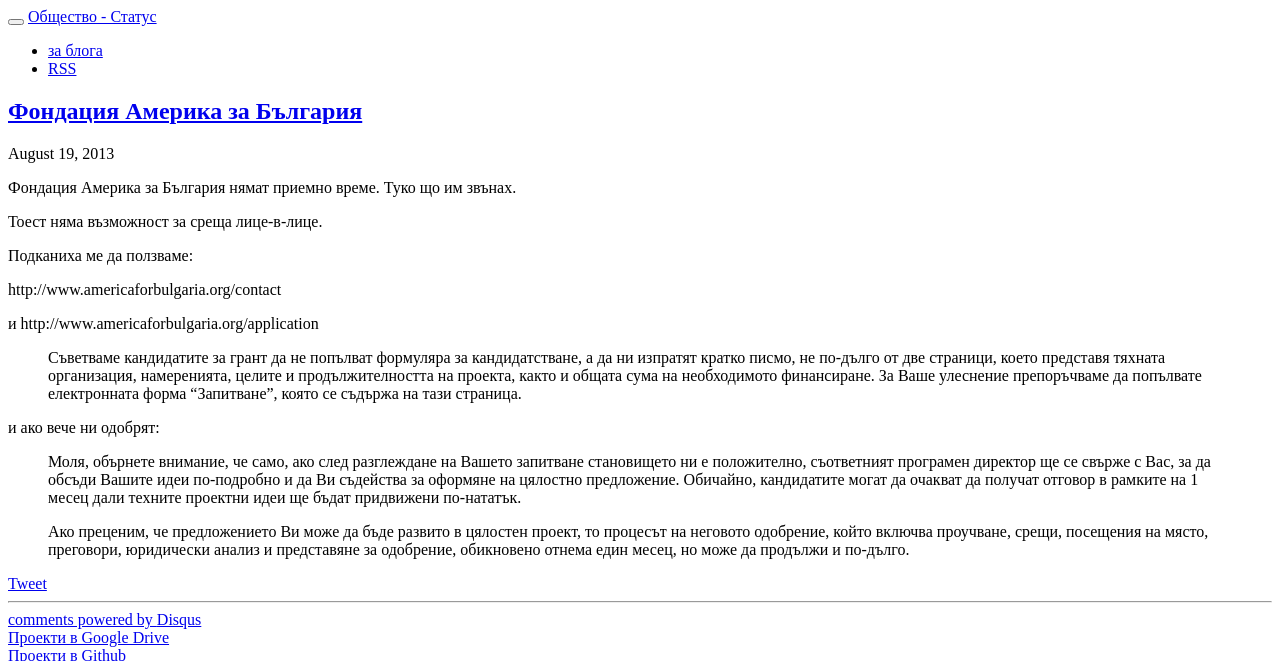
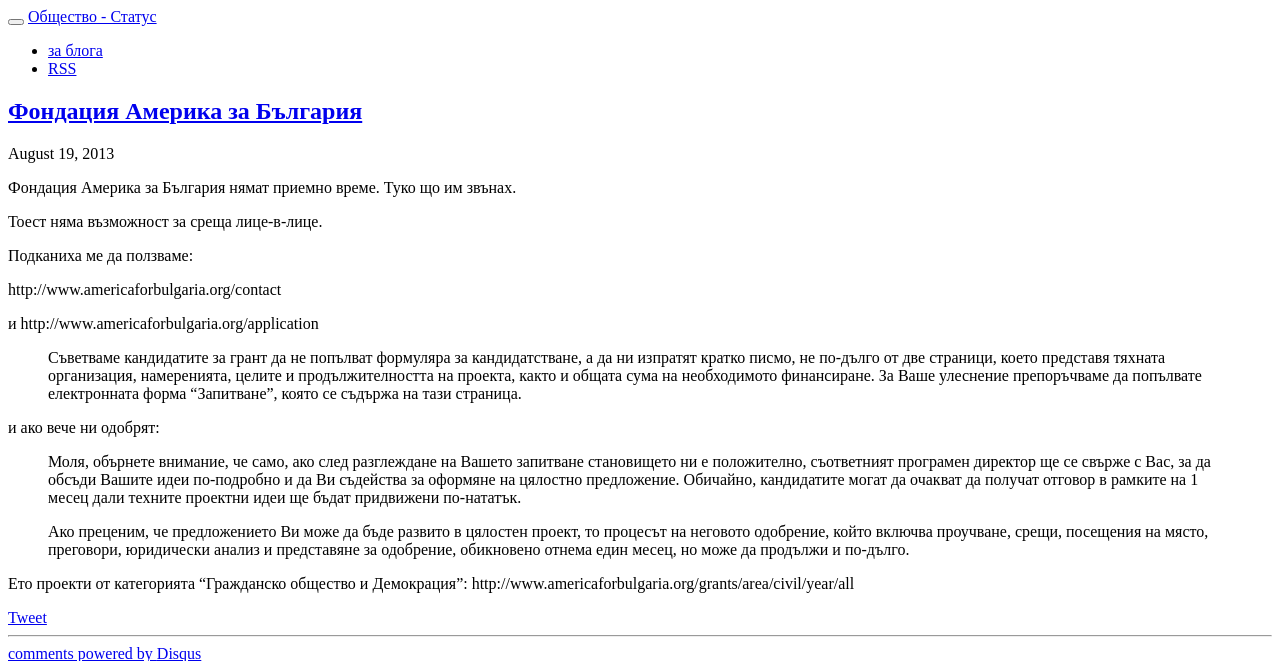
Before and after one commit to obshtestvo/obshtestvo.github.io, a Jekyll site: the page built from _posts/2013-08-19-america-for-bulgaria.md, in a window 1280 px wide, cut to the strip 0-661 px from the top of the page. Built offline with Jekyll 4.4.1, drawn with Linux system fonts in a browser that asks for light colours; nearby versions of some CDN libraries; Markdown is read by kramdown in place of the engine named in the settings; comment, search, counter and statistics services are not loaded.

Commit message:
Updated 2013-08-19-america-for-bulgaria.md

```diff
--- a/_posts/2013-08-19-america-for-bulgaria.md
+++ b/_posts/2013-08-19-america-for-bulgaria.md
@@ -23,3 +23,6 @@
 > Моля, обърнете внимание, че само, ако след разглеждане на Вашето запитване становището ни е положително, съответният програмен директор ще се свърже с Вас, за да обсъди Вашите идеи по-подробно и да Ви съдейства за оформяне на цялостно предложение. Обичайно, кандидатите могат да очакват да получат отговор в рамките на 1 месец дали техните проектни идеи ще бъдат придвижени по-нататък.
 >
 > Ако преценим, че предложението Ви може да бъде развито в цялостен проект, то процесът на неговото одобрение, който включва проучване, срещи, посещения на място, преговори, юридически анализ и представяне за одобрение, обикновено отнема един месец, но може да продължи и по-дълго.
+
+Ето проекти от категорията "Гражданско общество и Демокрация":
+http://www.americaforbulgaria.org/grants/area/civil/year/all
```
